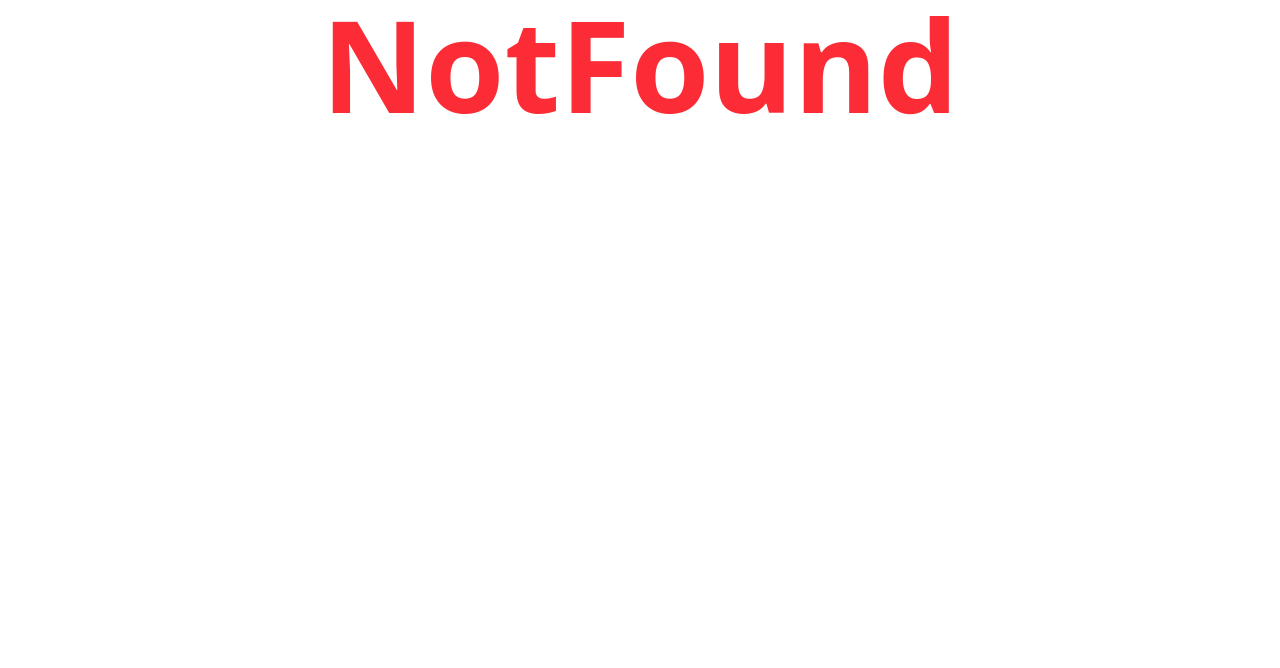
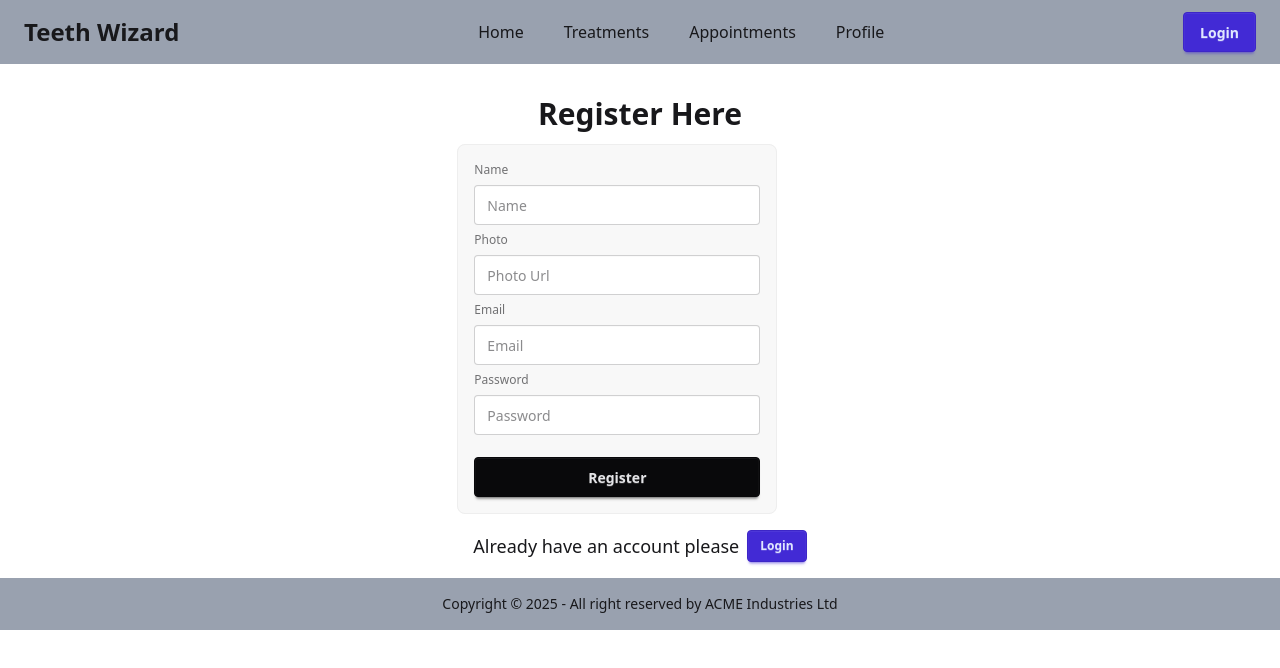
Before and after one commit to Taanveer22/teeth-wizard-auth, a React (Vite) app: page /register in a window 1280 px wide. Before the commit this address had no page. Shown: the top 668 px of the page. Built offline with nearby package versions, Linux system fonts and the light colour scheme.

Commit message:
alhamdulliah login and register form design done and context api setup done

```diff
--- a/src/components/Header.jsx
+++ b/src/components/Header.jsx
@@ -39,7 +39,9 @@ const Header = () => {
             Profile
           </NavLink>
         </div>
-        <button className="btn btn-primary">Login</button>
+        <button className="btn btn-primary">
+          <NavLink to="/login">Login</NavLink>
+        </button>
       </div>
     </div>
   );
--- /dev/null
+++ b/src/components/Login.jsx
@@ -0,0 +1,37 @@
+import { useContext } from "react";
+import { Link } from "react-router";
+import { AuthContext } from "../providers/AuthProvider";
+
+const Login = () => {
+  const { name } = useContext(AuthContext);
+
+  const handleLoginSubmit = (e) => {
+    e.preventDefault();
+  };
+  return (
+    <div className="flex items-center justify-center">
+      <div>
+        <form onSubmit={handleLoginSubmit}>
+          <h1 className="text-3xl font-semibold text-center mb-3">Login Now{name}</h1>
+          <fieldset className="fieldset bg-base-200 border-base-300 rounded-box w-xs border p-4">
+            <label className="label">Email</label>
+            <input type="email" className="input" placeholder="Email" />
+
+            <label className="label">Password</label>
+            <input type="password" className="input" placeholder="Password" />
+
+            <button className="btn btn-neutral mt-4">Login</button>
+          </fieldset>
+        </form>
+        <div className="flex items-center gap-2 text-lg font-medium p-4">
+          <p>New to this website please </p>
+          <button className="btn btn-sm btn-secondary">
+            <Link to="/register">Register</Link>
+          </button>
+        </div>
+      </div>
+    </div>
+  );
+};
+
+export default Login;
--- /dev/null
+++ b/src/components/Register.jsx
@@ -0,0 +1,41 @@
+import { Link } from "react-router";
+
+const Register = () => {
+  const handleRegisterSubmit = (e) => {
+    e.preventDefault();
+  };
+  return (
+    <div className="flex items-center justify-center">
+      <div>
+        <form onSubmit={handleRegisterSubmit}>
+          <h1 className="text-3xl font-semibold text-center mb-3">
+            Register Here
+          </h1>
+          <fieldset className="fieldset bg-base-200 border-base-300 rounded-box w-xs border p-4">
+            <label className="label">Name</label>
+            <input type="text" className="input" placeholder="Name" />
+
+            <label className="label">Photo</label>
+            <input type="text" className="input" placeholder="Photo Url" />
+
+            <label className="label">Email</label>
+            <input type="email" className="input" placeholder="Email" />
+
+            <label className="label">Password</label>
+            <input type="password" className="input" placeholder="Password" />
+
+            <button className="btn btn-neutral mt-4">Register</button>
+          </fieldset>
+        </form>
+        <div className="flex items-center gap-2 text-lg font-medium p-4">
+          <p>Already have an account please </p>
+          <button className="btn btn-sm btn-primary">
+            <Link to="/login">Login</Link>
+          </button>
+        </div>
+      </div>
+    </div>
+  );
+};
+
+export default Register;
--- a/src/components/Treatments.jsx
+++ b/src/components/Treatments.jsx
@@ -3,7 +3,7 @@ import Card from "./Card";
 
 const Treatments = () => {
   const loaderData = useLoaderData();
-  console.log(loaderData);
+  // console.log(loaderData);
   return (
     <div className="w-11/12 mx-auto">
       <div className="grid grid-cols-1 sm:grid-cols-4 gap-6">
--- a/src/main.jsx
+++ b/src/main.jsx
@@ -3,9 +3,12 @@ import { createRoot } from "react-dom/client";
 import "./index.css";
 import { RouterProvider } from "react-router";
 import PublicRoutes from "./routes/PublicRoutes";
+import AuthProvider from "./providers/AuthProvider";
 
 createRoot(document.getElementById("root")).render(
   <StrictMode>
-    <RouterProvider router={PublicRoutes}></RouterProvider>
+    <AuthProvider>
+      <RouterProvider router={PublicRoutes}></RouterProvider>
+    </AuthProvider>
   </StrictMode>
 );
--- /dev/null
+++ b/src/providers/AuthProvider.jsx
@@ -0,0 +1,15 @@
+import { createContext } from "react";
+// Declare outside and export so others can use useContext(AuthContext)
+const AuthContext = createContext(null);
+
+const AuthProvider = ({ children }) => {
+  const name = "react";
+
+  const authInfo = {
+    name,
+  };
+
+  return <AuthContext value={authInfo}>{children}</AuthContext>;
+};
+export { AuthContext };
+export default AuthProvider;
```
Also changed, not shown: src/routes/PublicRoutes.jsx (+10 -0 lines).
